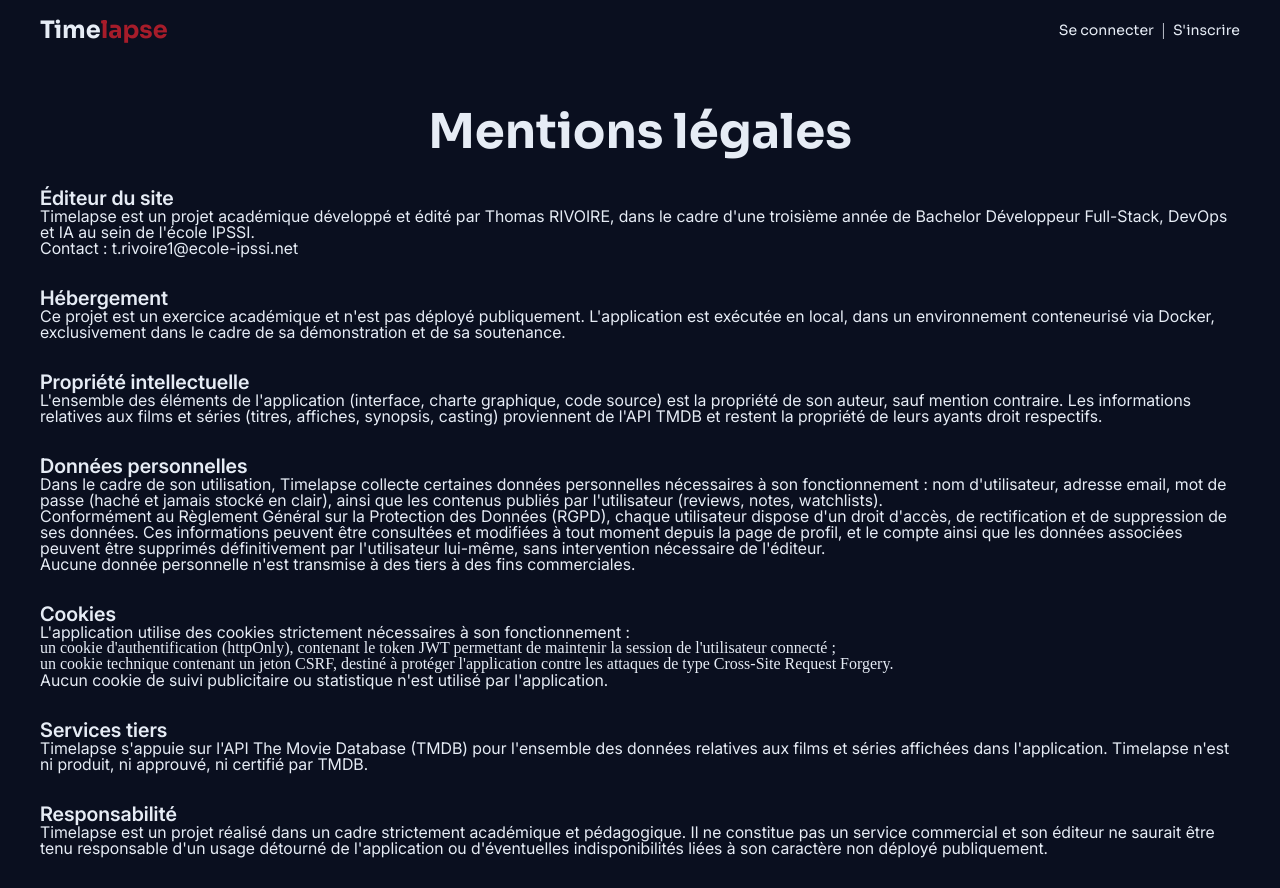
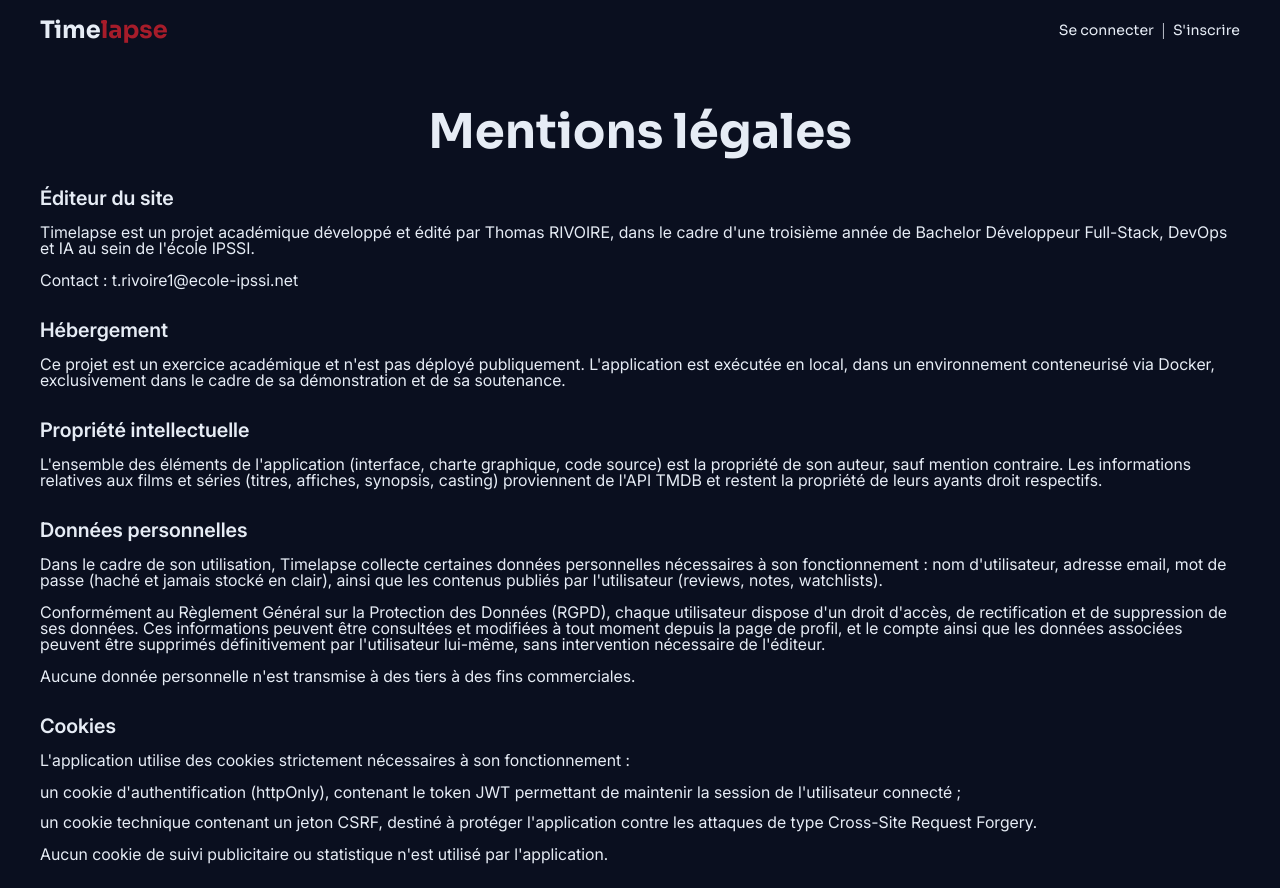
Before and after one commit to thomasr10/Timelapse, a React (Vite) app in the folder client/: page /rgpd/mentions-legales in a window 1280 px wide. Shown: the top 888 px of the page. Built offline with nearby package versions, Linux system fonts and the light colour scheme; no server answers.

Commit message:
add meta description

```diff
--- a/client/index.html
+++ b/client/index.html
@@ -1,13 +1,18 @@
 <!doctype html>
 <html lang="en">
+
 <head>
   <meta charset="UTF-8" />
   <link rel="icon" type="image/svg+xml" href="/favicon.svg" />
   <meta name="viewport" content="width=device-width, initial-scale=1.0" />
+  <meta name="description"
+    content="Timelapse : suivez les films et séries que vous regardez, notez-les, créez plusieurs watchlists et partagez vos découvertes avec vos amis.">
   <title>Timelapse</title>
 </head>
+
 <body>
   <div id="root"></div>
   <script type="module" src="/src/main.tsx"></script>
 </body>
+
 </html>
--- a/client/src/pages/LegalNotice.tsx
+++ b/client/src/pages/LegalNotice.tsx
@@ -3,7 +3,7 @@ export default function LegalNotice() {
         <main id="legal-notice" className="section-container">
             <h1>Mentions légales</h1>
 
-            <section className="mt-32">
+            <section className="flex-col gap-16 mt-32">
                 <h2>Éditeur du site</h2>
                 <p className="mt-12">
                     Timelapse est un projet académique développé et édité par <strong>Thomas RIVOIRE</strong>,
@@ -15,7 +15,7 @@ export default function LegalNotice() {
                 </p>
             </section>
 
-            <section className="mt-32">
+            <section className="flex-col gap-16 mt-32">
                 <h2>Hébergement</h2>
                 <p className="mt-12">
                     Ce projet est un exercice académique et n'est pas déployé publiquement.
@@ -24,7 +24,7 @@ export default function LegalNotice() {
                 </p>
             </section>
 
-            <section className="mt-32">
+            <section className="flex-col gap-16 mt-32">
                 <h2>Propriété intellectuelle</h2>
                 <p className="mt-12">
                     L'ensemble des éléments de l'application (interface, charte graphique, code source)
@@ -34,7 +34,7 @@ export default function LegalNotice() {
                 </p>
             </section>
 
-            <section className="mt-32">
+            <section className="flex-col gap-16 mt-32">
                 <h2>Données personnelles</h2>
                 <p className="mt-12">
                     Dans le cadre de son utilisation, Timelapse collecte certaines données personnelles
@@ -55,27 +55,27 @@ export default function LegalNotice() {
                 </p>
             </section>
 
-            <section className="mt-32">
+            <section className="flex-col gap-16 mt-32">
                 <h2>Cookies</h2>
                 <p className="mt-12">
                     L'application utilise des cookies strictement nécessaires à son fonctionnement :
                 </p>
-                <ul className="mt-12">
-                    <li>
+                <ul className="mt-12 flex-col gap-12">
+                    <p>
                         un cookie d'authentification (httpOnly), contenant le token JWT permettant de
                         maintenir la session de l'utilisateur connecté ;
-                    </li>
-                    <li>
+                    </p>
+                    <p>
                         un cookie technique contenant un jeton CSRF, destiné à protéger l'application
                         contre les attaques de type Cross-Site Request Forgery.
-                    </li>
+                    </p>
                 </ul>
                 <p className="mt-12">
                     Aucun cookie de suivi publicitaire ou statistique n'est utilisé par l'application.
                 </p>
             </section>
 
-            <section className="mt-32">
+            <section className="flex-col gap-16 mt-32">
                 <h2>Services tiers</h2>
                 <p className="mt-12">
                     Timelapse s'appuie sur l'API <strong>The Movie Database (TMDB)</strong> pour
@@ -84,7 +84,7 @@ export default function LegalNotice() {
                 </p>
             </section>
 
-            <section className="mt-32">
+            <section className="flex-col gap-16 mt-32">
                 <h2>Responsabilité</h2>
                 <p className="mt-12">
                     Timelapse est un projet réalisé dans un cadre strictement académique et pédagogique.
@@ -94,7 +94,7 @@ export default function LegalNotice() {
                 </p>
             </section>
 
-            <section className="mt-32">
+            <section className="flex-col gap-16 mt-32">
                 <h2>Contact</h2>
                 <p className="mt-12">
                     Pour toute question relative à ces mentions légales ou à l'utilisation de vos
```
Also changed, not shown: 1 other file (tests, documents, lock files or other folders). Lines whose indentation alone changed are shown as unchanged.
